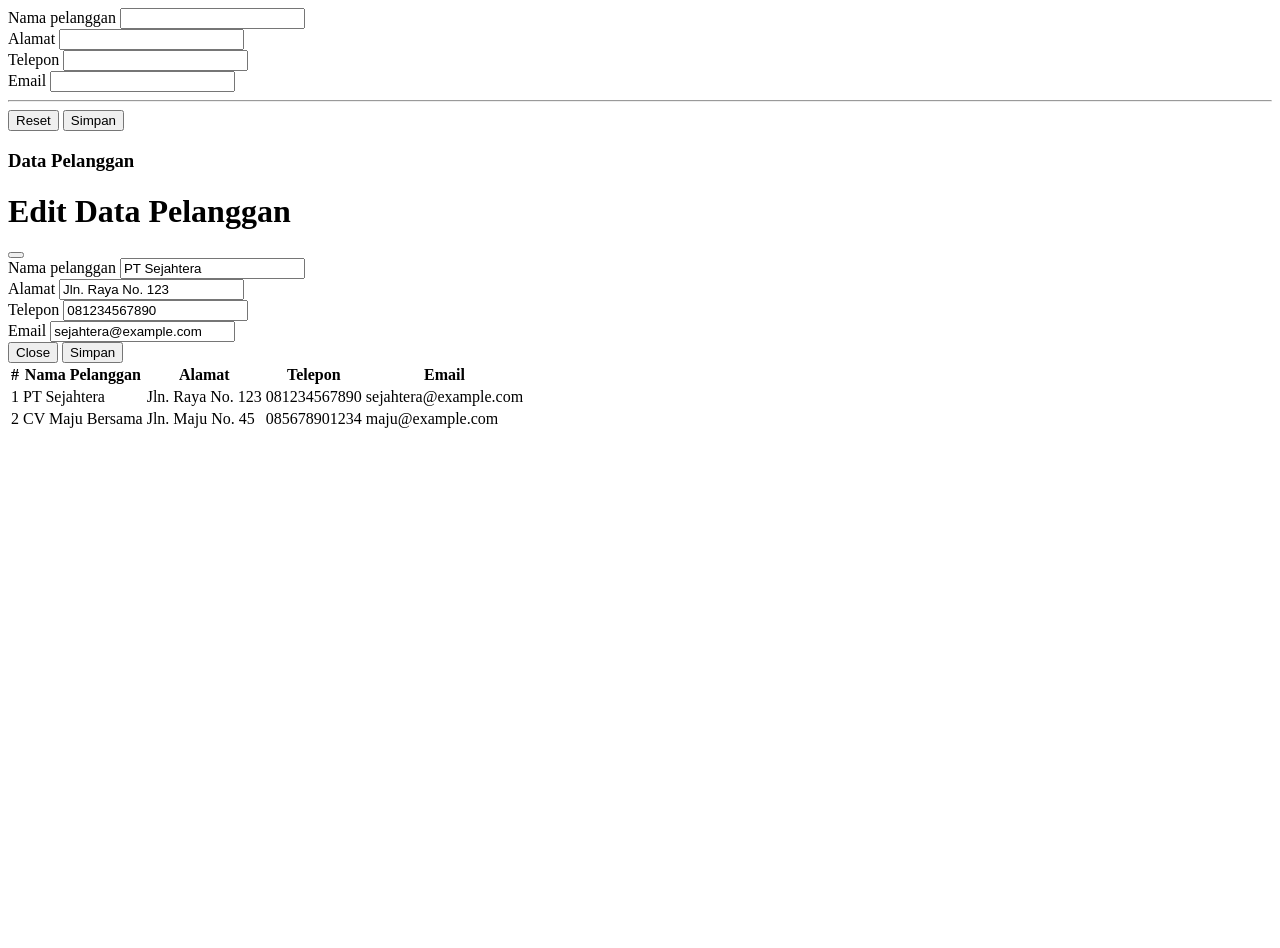
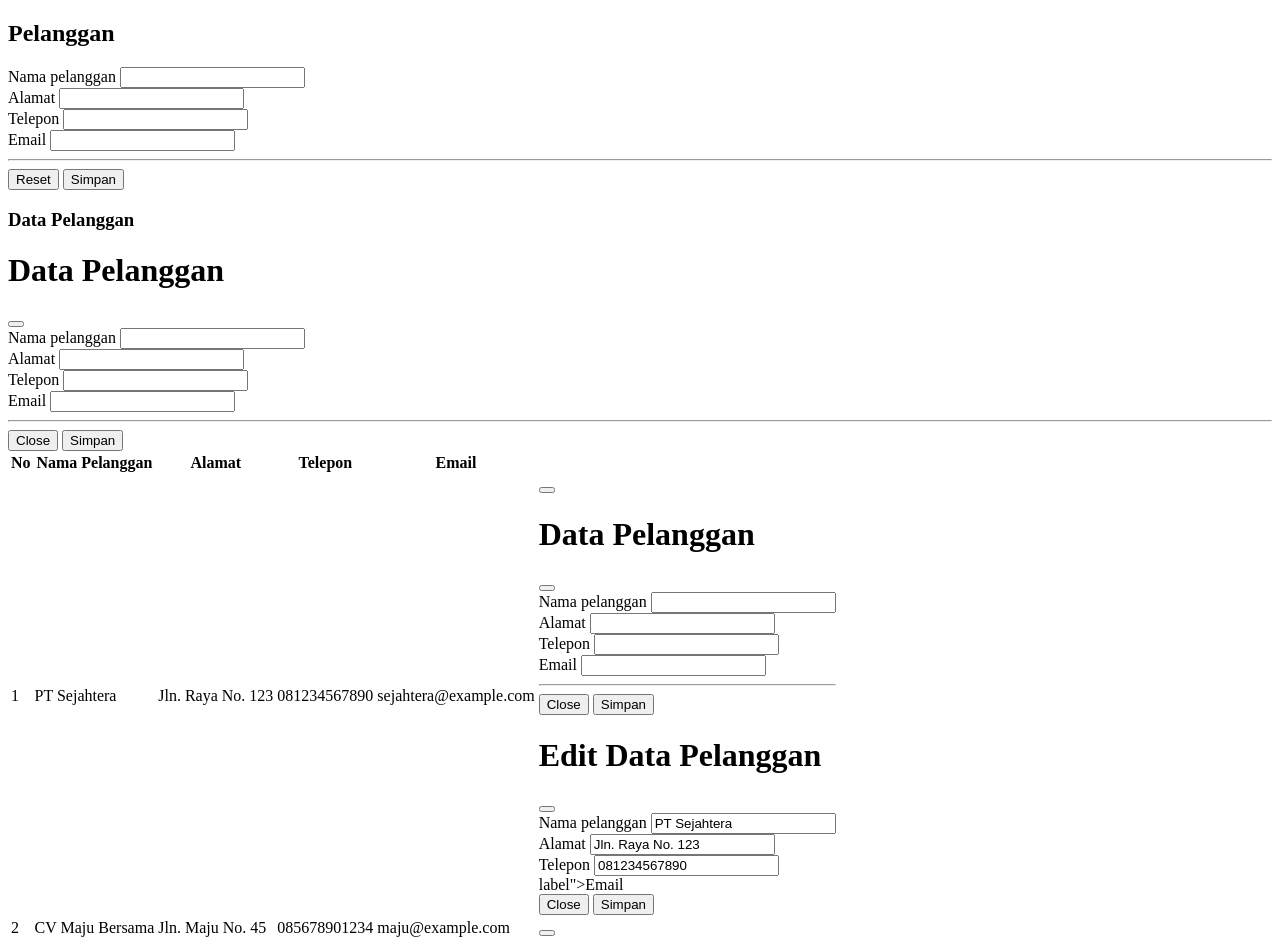
Before and after one commit to Rhmwd/app_sia, a PHP site: page /modul/pelanggan/index.php in a window 1280 px wide. Before the commit the page ends 428 px from the top, so only its background shows below. Run offline with PHP 8.4, Linux system fonts and the light colour scheme.

Commit message:
Update index.php

```diff
--- a/modul/pelanggan/index.php
+++ b/modul/pelanggan/index.php
@@ -1,8 +1,20 @@
+<!DOCTYPE html>
+<html lang="en">
+<head>
+    <meta charset="UTF-8">
+    <meta name="viewport" content="width=device-width, initial-scale=1.0">
+    <title>document</title>
+</head>
+<body>
+    <h2>Pelanggan</h2>
+</body>
+</html>
 <div class="card mb-3">
 <div class="card-body">
 <form action="" method="post">
 <div class="row mb-3">
 <div class="col-md-6">
+
 <label for="nama_pelanggan" class="form-label">Nama
 pelanggan</label>
 <input type="text" class="form-control" name="nama_pelanggan">
@@ -39,7 +51,7 @@ pelanggan</label>
 <table class="table table-striped">
 <thead>
 <tr>
- <th>#</th>
+<th>No</th>
 <th>Nama Pelanggan</th>
 <th>Alamat</th>
 <th>Telepon</th>
@@ -57,52 +69,103 @@ pelanggan</label>
 <td>081234567890</td>
 <td>sejahtera@example.com</td>
 <td>
- <a href="#editPelanggan" class="text-decoration-none" data-bstoggle="modal">
- <i class="bi bi-pencil-square text-success"></i>
- </a>
+   <!-- Button trigger modal -->
+   <button type="button" class="btn btn-bi bi-pencil-square text-success" data-bs-toggle="modal" data-bs-target="#exampleModal"></button>
 <a href="" class="text-decoration-none">
 <i class="bi bi-trash text-danger"></i>
 </a>
- </td>
 <!-- Modal -->
- <div class="modal fade" id="editPelanggan" tabindex="-1" arialabelledby="exampleModalLabel" aria-hidden="true">
+<div class="modal fade" id="exampleModal" tabindex="-1" aria-labelledby="exampleModalLabel" aria-hidden="true">
+  <div class="modal-dialog">
+    <div class="modal-content">
+      <div class="modal-header">
+        <h1 class="modal-title fs-5" id="exampleModalLabel">Data Pelanggan</h1>
+        <button type="button" class="btn-close" data-bs-dismiss="modal" aria-label="Close"></button>
+      </div>
+      <div class="modal-body">
+      <div class="card mb-3">
+<div class="card-body">
+<form action="" method="post">
+<div class="row mb-3">
+<div class="col-md-6">
+
+<label for="nama_pelanggan" class="form-label">Nama
+pelanggan</label>
+<input type="text" class="form-control" name="nama_pelanggan">
+</div>
+<div class="col-md-6">
+<label for="alamat" class="form-label">Alamat</label>
+<input type="text" class="form-control" name="alamat">
+</div>
+</div>
+<div class="row mb-3">
+<div class="col-md-6">
+<label for="telepon" class="form-label">Telepon</label>
+<input type="number" class="form-control" name="telepon">
+</div>
+<div class="col-md-6">
+<label for="email" class="form-label">Email</label>
+<input type="text" class="form-control" name="email">
+</div>
+</div>
+<hr class="text-secondary">
+<div class="text-end">
+      </div>
+      <div class="modal-footer">
+        <button type="button" class="btn btn-secondary" data-bs-dismiss="modal">Close</button>
+        <button type="button" class="btn btn-primary">Simpan</button>
+      </div>
+    </div>
+  </div>
+</div>
+<!-- Modal -->
+<div class="modal fade" id="editPelanggan" tabindex="-1" aria-
+labelledby="exampleModalLabel" aria-hidden="true">
 <form action="" method="post">
 <div class="modal-dialog modal-lg">
 <div class="modal-content">
 <div class="modal-header">
 <h1 class="modal-title fs-5"
 id="exampleModalLabel">Edit Data Pelanggan</h1>
- <button type="button" class="btn-close" data-bsdismiss="modal" aria-label="Close"></button>
+<button type="button" class="btn-close" data-bs-
+dismiss="modal" aria-label="Close"></button>
 </div>
 <div class="modal-body">
 <div class="row mb-3">
 <div class="col-md-6">
- <label for="nama_pelanggan" class="formlabel">Nama pelanggan</label>
+<label for="nama_pelanggan" class="form-
+label">Nama pelanggan</label>
 <input type="text" class="form-control"
 name="nama_pelanggan" value="PT Sejahtera">
 </div>
 <div class="col-md-6">
- <label for="alamat" class="formlabel">Alamat</label>
+<label for="alamat" class="form-
+label">Alamat</label>
 <input type="text" class="form-control"
 name="alamat" value="Jln. Raya No. 123">
 </div>
 </div>
 <div class="row mb-3">
 <div class="col-md-6">
- <label for="telepon" class="formlabel">Telepon</label>
+<label for="telepon" class="form-
+label">Telepon</label>
 <input type="number" class="form-control"
 name="telepon" value="081234567890">
 </div>
 <div class="col-md-6">
- <label for="email" class="formlabel">Email</label>
+label">Email</label>
+<label for="email" class="form-
 <input type="text" class="form-control"
 name="email" value="sejahtera@example.com">
 </div>
+
 </div>
 </div>
 <div class="modal-footer">
- <button type="button" class="btn btn-secondary" databs-dismiss="modal">Close</button>
- <button type="submit" class="btn btnprimary">Simpan</button>
+<button type="button" class="btn btn-secondary" data-
+bs-dismiss="modal">Close</button>
+<button type="submit" class="btn btn-
+primary">Simpan</button>
 </div>
 </div>
 </div>
@@ -116,12 +179,56 @@ name="email" value="sejahtera@example.com">
 <td>085678901234</td>
 <td>maju@example.com</td>
 <td>
- <a href="#editPelanggan" class="text-decoration-none"
-data-bs-toggle="modal">
- <i class="bi bi-pencil-square text-success"></i>
- </a>
+  <!-- Button trigger modal -->
+  <button type="button" class="btn btn-bi bi-pencil-square text-success" data-bs-toggle="modal" data-bs-target="#exampleModal"></button>
 <a href="" class="text-decoration-none">
 <i class="bi bi-trash text-danger"></i>
+</a>
+</td>
+<!-- Modal -->
+<div class="modal fade" id="exampleModal" tabindex="-1" aria-labelledby="exampleModalLabel" aria-hidden="true">
+  <div class="modal-dialog">
+    <div class="modal-content">
+      <div class="modal-header">
+        <h1 class="modal-title fs-5" id="exampleModalLabel">Data Pelanggan</h1>
+        <button type="button" class="btn-close" data-bs-dismiss="modal" aria-label="Close"></button>
+      </div>
+      <div class="modal-body">
+      <div class="card mb-3">
+<div class="card-body">
+<form action="" method="post">
+<div class="row mb-3">
+<div class="col-md-6">
+
+<label for="nama_pelanggan" class="form-label">Nama
+pelanggan</label>
+<input type="text" class="form-control" name="nama_pelanggan">
+</div>
+<div class="col-md-6">
+<label for="alamat" class="form-label">Alamat</label>
+<input type="text" class="form-control" name="alamat">
+</div>
+</div>
+<div class="row mb-3">
+<div class="col-md-6">
+<label for="telepon" class="form-label">Telepon</label>
+<input type="number" class="form-control" name="telepon">
+</div>
+<div class="col-md-6">
+<label for="email" class="form-label">Email</label>
+<input type="text" class="form-control" name="email">
+</div>
+</div>
+<hr class="text-secondary">
+<div class="text-end">
+      </div>
+      <div class="modal-footer">
+        <button type="button" class="btn btn-secondary" data-bs-dismiss="modal">Close</button>
+        <button type="button" class="btn btn-primary">Simpan</button>
+      </div>
+    </div>
+  </div>
+</div>
 </a>
 </td>
 </tr>
```
Lines whose indentation alone changed are shown as unchanged.
